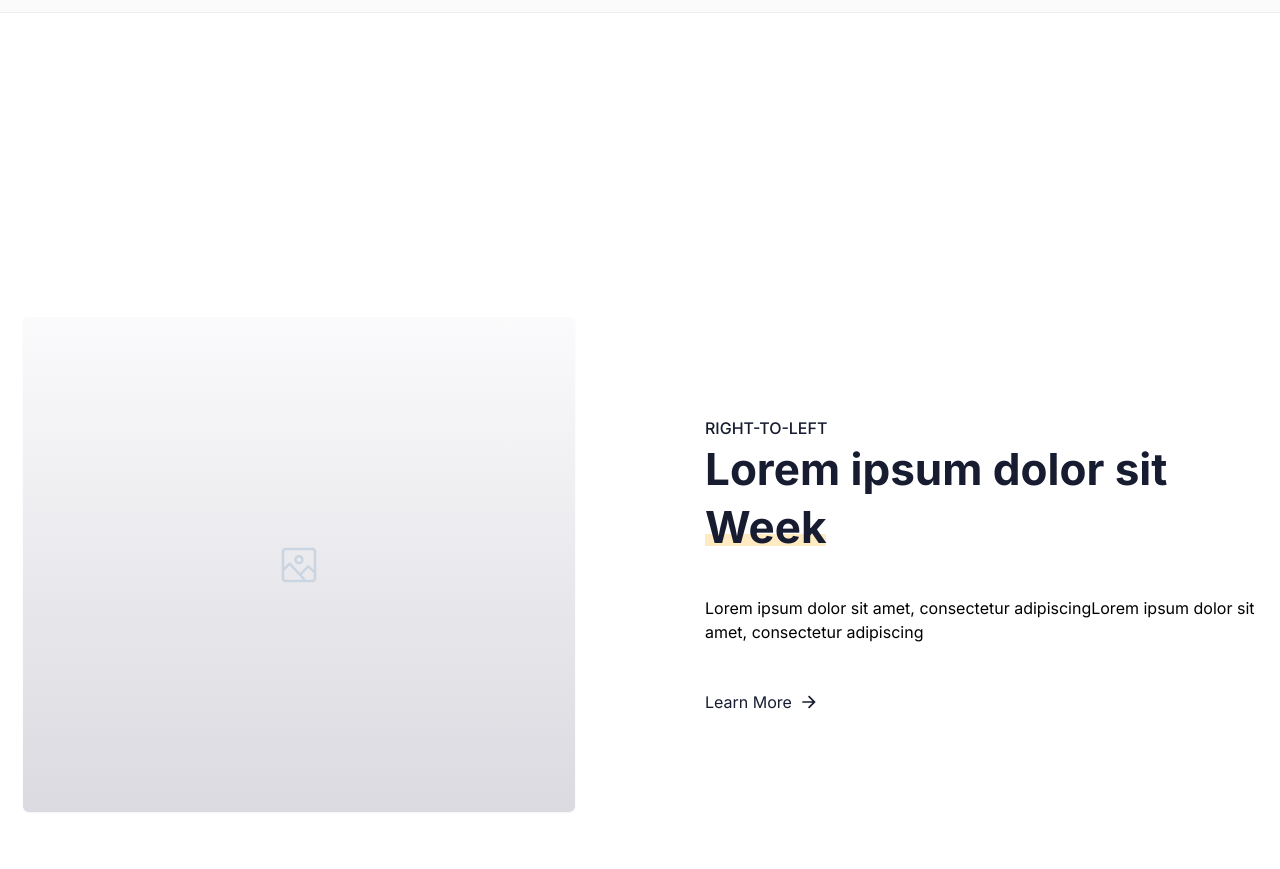
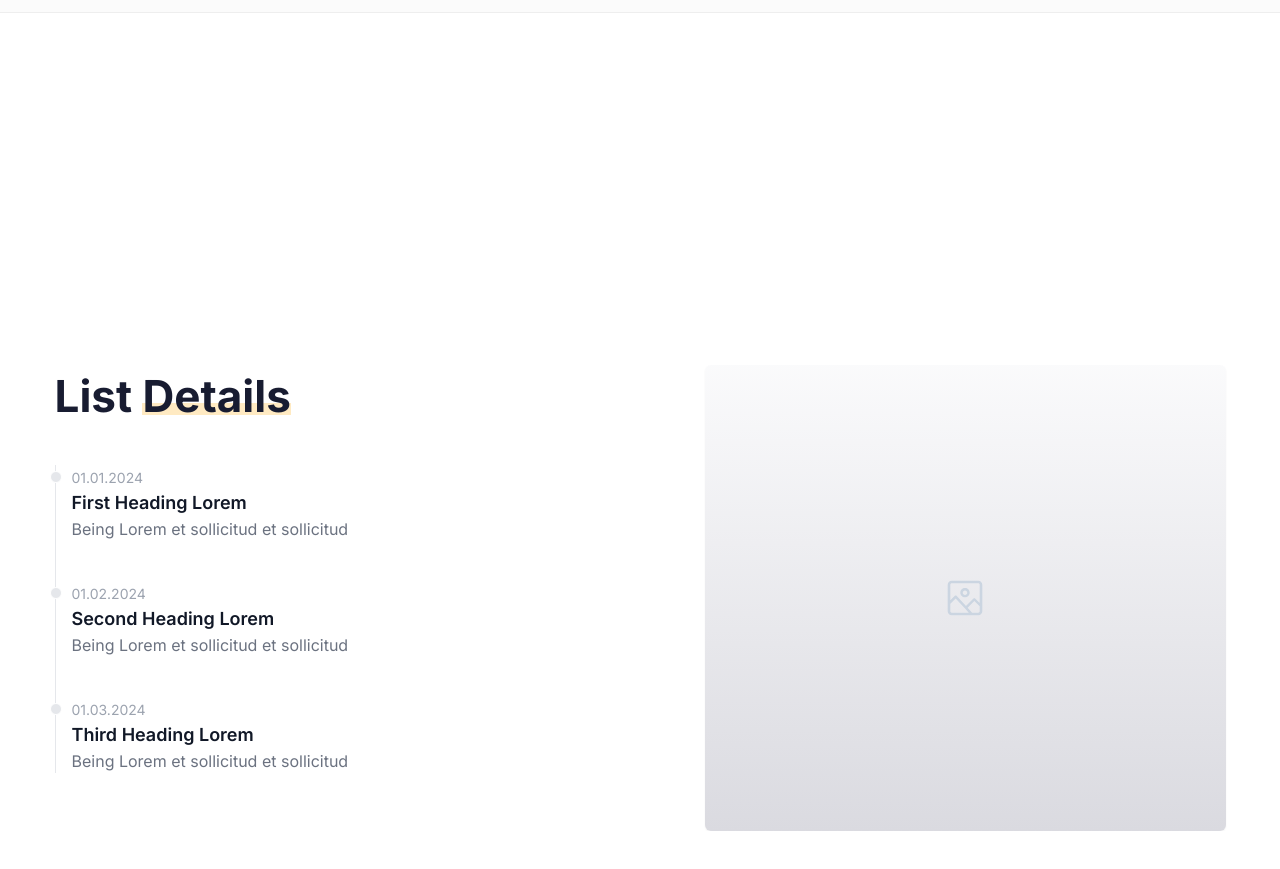
Before and after one commit to clemensgoering/nasco, a Next.js app: page / in a window 1280 px wide. Shown: the part 2160-3029 px from the top of the page. Built offline with nearby package versions, Linux system fonts and the light colour scheme.

Commit message:
Timeline Component added

```diff
--- a/package.json
+++ b/package.json
@@ -1,6 +1,6 @@
 {
   "name": "nasco",
-  "version": "1.0.2",
+  "version": "1.0.10",
   "type": "module",
   "scripts": {
     "dev": "next dev",
--- a/src/app/page.tsx
+++ b/src/app/page.tsx
@@ -8,6 +8,7 @@ import Code from "./test/showcode";
 import HeroSection from "./test/hero";
 import Brands from "./test/brand";
 import Testimonial from "./test/testimonial";
+import TimelinePage from "./test/timeline";
 
 export const metadata: Metadata = {
     title: "Home - Nasco",
@@ -21,6 +22,7 @@ export default function Home() {
             <section className="overflow-hidden pb-20 pt-35 md:pt-40 xl:pb-25 xl:pt-46">
                 {<HeroSection />} {/** Contains HeroSimple and HeroImage */}
                 {<Brands />}
+                {<TimelinePage />}
                 {<Sections />}
                 {<Pricing />}
                 {<Rating />}
--- /dev/null
+++ b/src/app/test/timeline/index.tsx
@@ -0,0 +1,19 @@
+
+import Timeline from "@/components/Timeline/Timeline";
+import React from "react";
+import timelineData from "./timelineData";
+import LTR from "@/components/Section/LTR";
+export default function TimelinePage() {
+
+    return (
+
+        <section className=" w-full items-center justify-between col-span-10 lg:col-span-8  py-12">
+            <LTR config={{
+                title: "List ",
+                subTitle: "Details",
+                content: <Timeline items={timelineData} />
+            }}/>
+
+        </section>
+    );
+}
--- /dev/null
+++ b/src/app/test/timeline/timelineData.tsx
@@ -0,0 +1,21 @@
+import { TimelineItem } from "@/types/timeline";
+
+const timelineData: TimelineItem[] = [
+    {
+        date: '01.01.2024',
+        title: "First Heading Lorem",
+        description: "Being Lorem et sollicitud et sollicitud"
+    },
+    {
+        date: '01.02.2024',
+        title: "Second Heading Lorem",
+        description: "Being Lorem et sollicitud et sollicitud"
+    },
+    {
+        date: '01.03.2024',
+        title: "Third Heading Lorem",
+        description: "Being Lorem et sollicitud et sollicitud"
+    }
+];
+
+export default timelineData;
--- /dev/null
+++ b/src/components/Timeline/Timeline.tsx
@@ -0,0 +1,32 @@
+"use client";
+import { cn } from "@/lib/utils";
+import { TimelineItem } from "@/types/timeline";
+import React from "react";
+
+interface TimelineProps {
+    items: TimelineItem[],
+    className?: string
+}
+
+const Timeline = ({ items, className }: TimelineProps) => {
+    return (
+        <>
+            {/* <!-- ===== Timeline Start ===== --> */}
+
+            <ol className={cn("relative border-s border-gray-200 dark:border-gray-700",className)}>
+                {items.map((item, key) => (
+                    <li key={key} className="mb-10 ms-4">
+                        <div className="absolute w-3 h-3 bg-gray-200 rounded-full mt-1.5 -start-1.5 border border-white dark:border-gray-900 dark:bg-gray-700"></div>
+                        <time className="mb-1 text-sm font-normal leading-none text-gray-400 dark:text-gray-500">{item.date}</time>
+                        <h3 className="text-lg font-semibold text-gray-900 dark:text-white">{item.title}</h3>
+                        <p className="text-base font-normal text-gray-500 dark:text-gray-400">{item.description}</p>
+                    </li>
+                ))}
+            </ol>
+            {/* <!-- ===== Timeline End ===== --> */}
+        </>
+    );
+};
+
+
+export default Timeline;
--- /dev/null
+++ b/src/types/timeline.ts
@@ -0,0 +1,5 @@
+export type TimelineItem = {
+    date: string,
+    title: string,
+    description: string
+}
```
Also changed, not shown: 2 other files (tests, documents, lock files or other folders).
